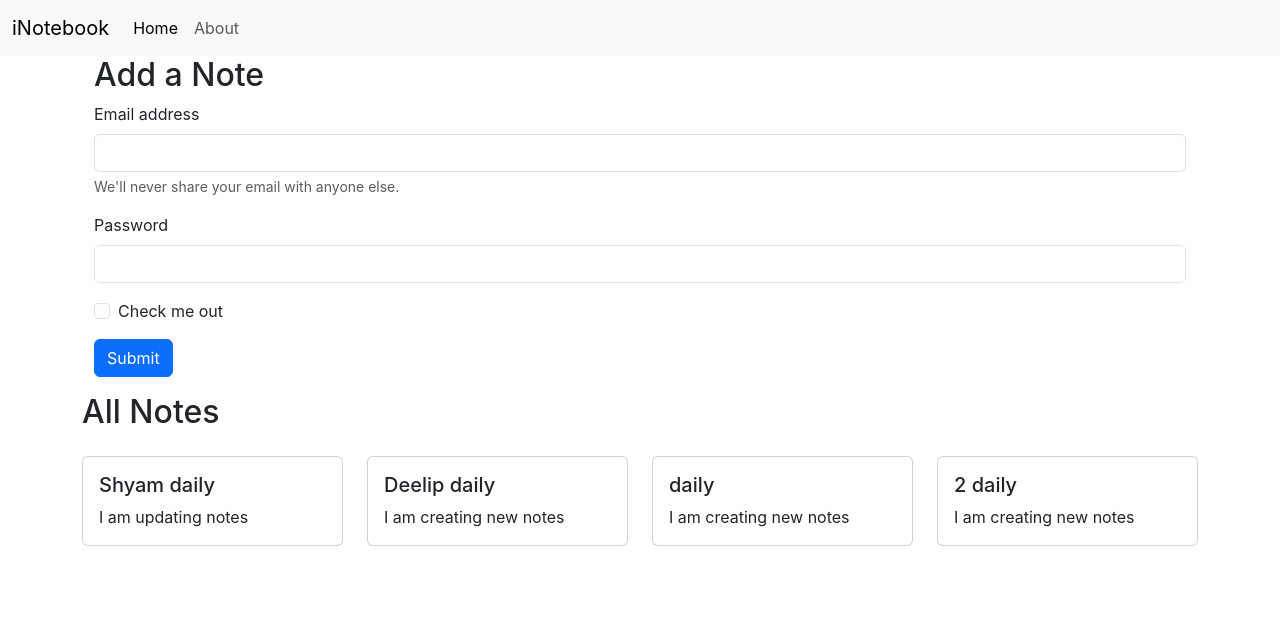
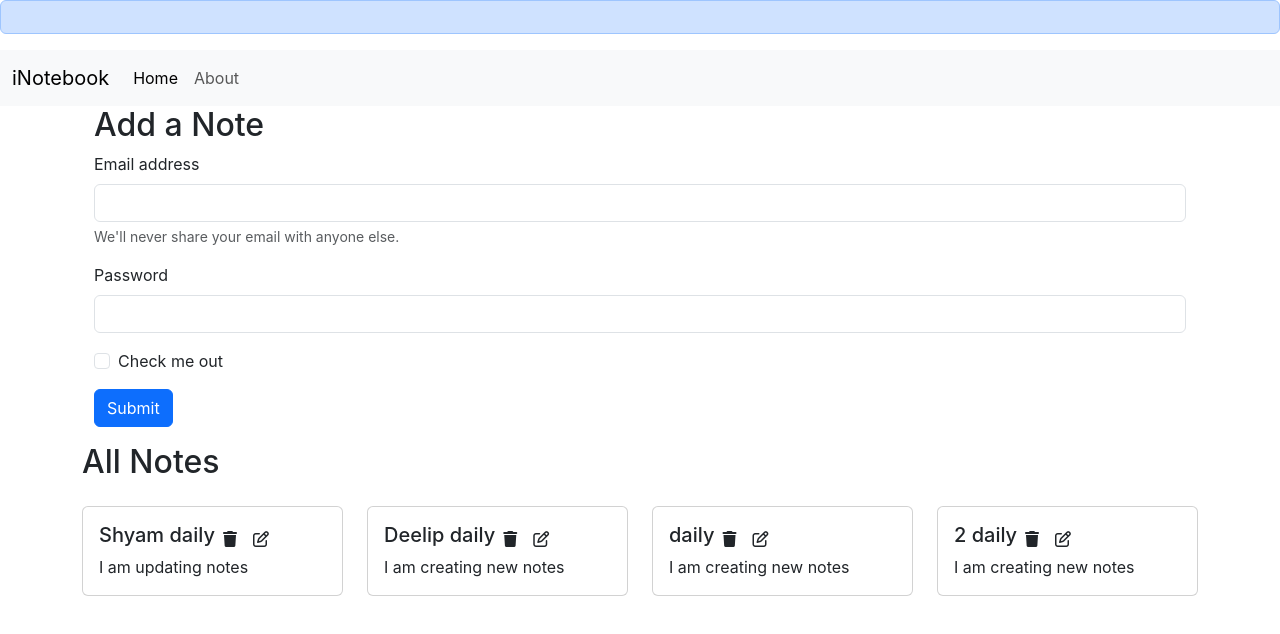
Before and after one commit to saishyam36/inotebook_app, a React (Create React App) app: page / in a window 1280 px wide. Shown: the top 634 px of the page. Built offline with nearby package versions, Linux system fonts and the light colour scheme.

Commit message:
adding FontAwesome icons and fixing code issues

```diff
--- a/public/index.html
+++ b/public/index.html
@@ -17,6 +17,7 @@
   <body>
     <noscript>You need to enable JavaScript to run this app.</noscript>
     <div id="root"></div>
+    <script src="https://kit.fontawesome.com/fc69ef402c.js" crossorigin="anonymous"></script>
     <script src="https://cdn.jsdelivr.net/npm/bootstrap@5.3.3/dist/js/bootstrap.bundle.min.js" integrity="sha384-YvpcrYf0tY3lHB60NNkmXc5s9fDVZLESaAA55NDzOxhy9GkcIdslK1eN7N6jIeHz" crossorigin="anonymous"></script>
   </body>
 </html>
--- a/src/App.js
+++ b/src/App.js
@@ -3,12 +3,14 @@
 import Home from './components/Home';
 import About from './components/About';
 import { NoteState } from './context/NoteState';
+import Alert from './components/Alert';
 
 function App() {
   return (
    <>
    <NoteState>
    <Router>
+    <Alert message={""} />
     <Navbar/>
     <div  className='container'>
     <Routes>
--- /dev/null
+++ b/src/components/Alert.js
@@ -0,0 +1,13 @@
+import React from 'react'
+
+const Alert = (props) => {
+  return (
+    <div>
+        <div className='alert alert-primary' role='alert'>
+            {props.message}
+        </div>
+    </div>
+  )
+}
+
+export default Alert
--- a/src/components/Home.js
+++ b/src/components/Home.js
@@ -11,20 +11,20 @@
       <div className="container">
         <h2>Add a Note</h2>
         <form>
-          <div class="mb-3">
-            <label for="exampleInputEmail1" class="form-label">Email address</label>
-            <input type="email" class="form-control" id="exampleInputEmail1" aria-describedby="emailHelp" />
-            <div id="emailHelp" class="form-text">We'll never share your email with anyone else.</div>
+          <div className="mb-3">
+            <label htmlFor="exampleInputEmail1" className="form-label">Email address</label>
+            <input type="email" className="form-control" id="exampleInputEmail1" aria-describedby="emailHelp" />
+            <div id="emailHelp" className="form-text">We'll never share your email with anyone else.</div>
           </div>
-          <div class="mb-3">
-            <label for="exampleInputPassword1" class="form-label">Password</label>
-            <input type="password" class="form-control" id="exampleInputPassword1" />
+          <div className="mb-3">
+            <label htmlFor="exampleInputPassword1" className="form-label">Password</label>
+            <input type="password" className="form-control" id="exampleInputPassword1" />
           </div>
-          <div class="mb-3 form-check">
-            <input type="checkbox" class="form-check-input" id="exampleCheck1" />
-            <label class="form-check-label" for="exampleCheck1">Check me out</label>
+          <div className="mb-3 form-check">
+            <input type="checkbox" className="form-check-input" id="exampleCheck1" />
+            <label className="form-check-label" htmlFor="exampleCheck1">Check me out</label>
           </div>
-          <button type="submit" class="btn btn-primary">Submit</button>
+          <button type="submit" className="btn btn-primary">Submit</button>
         </form>
       </div>
 
--- a/src/components/NoteItem.js
+++ b/src/components/NoteItem.js
@@ -6,7 +6,11 @@
         <div className='col-md-3'>
             <div className="card my-3" >
                 <div className="card-body">
-                    <h5 className="card-title">{note.title}</h5>
+                    <div className="d-flex align-items-center">
+                        <h5 className="card-title">{note.title}</h5>
+                        <i className="fa-solid fa-trash mx-2"></i>
+                        <i className="fa-regular fa-pen-to-square mx-2"></i>
+                    </div>
                     <p className="card-text"> {note.description}</p>
                 </div>
             </div>
--- a/src/components/Notes.js
+++ b/src/components/Notes.js
@@ -9,7 +9,7 @@
         <div className="row my-3">
             <h2>All Notes</h2>
             {notes.map((note) => {
-                return <NoteItem note={note} />
+                return <NoteItem key={note._id} note={note} />
             })}
         </div>
     )
```
